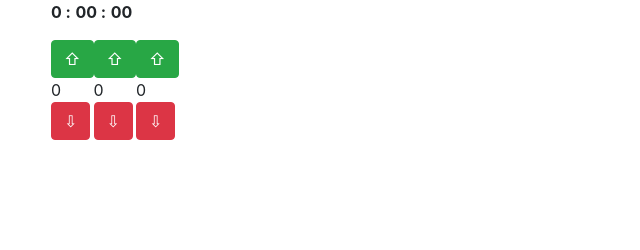
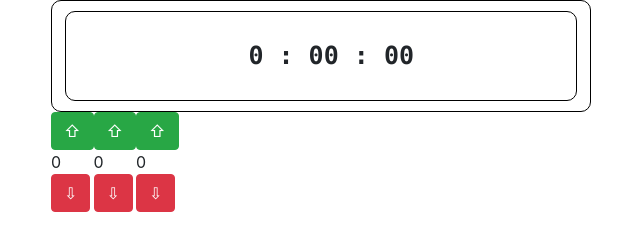
Before and after one commit to Mekhi-Rhodie/Countdown, a plain HTML site: page index.html in a window 1280 px wide. Shown: the whole page, without its empty margins (34-674 px from the left). Drawn offline with nearby package versions, Linux system fonts and the light colour scheme.

Commit message:
Update Stylesheets

```diff
--- a/styles/index.scss
+++ b/styles/index.scss
@@ -2,4 +2,23 @@ $black: #000000;
 $jet: #232323;
 $silver: #BABABA;
 $steel: #A2AAF2;
-$blue: #59FCFF;
+$blue: #2885FF;
+
+
+#time-box{
+    border: 1.5px solid $black;
+    border-radius: 10px;
+    padding: 10px 13px 10px 13px;;
+}
+
+#time{
+    @extend #time-box
+}
+
+#time-output{
+    margin: 15px 10px 15px 35%;
+    font: {
+        size: 25px;
+        family: "Lucida Console";
+    }
+}
```
Also changed, not shown: styles/index.css.
